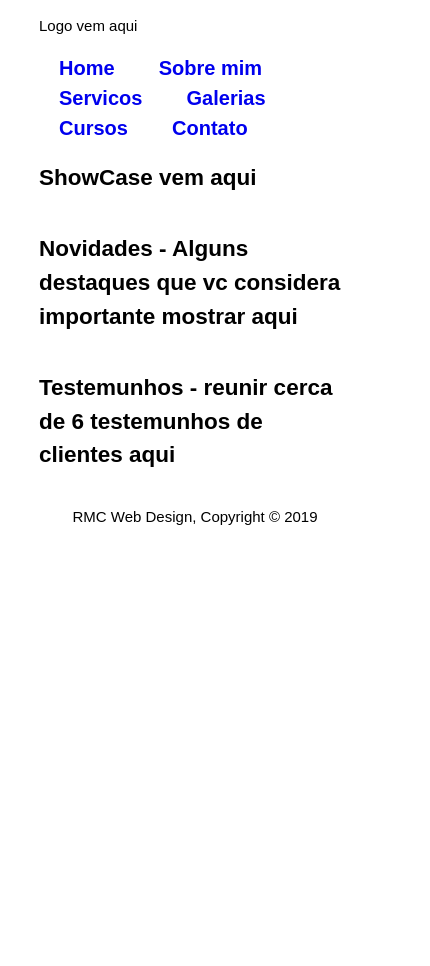
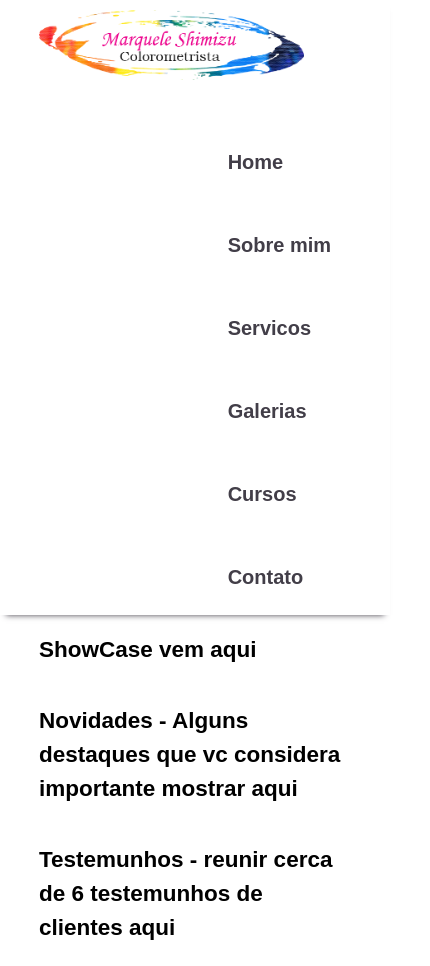
Before and after one commit to ronaldomaiacorrea/MarqueleShimizu---Website, a plain HTML site: page index.html in a window 390 px wide. Shown: the top 966 px of the page, 430 px wide, since content can reach past the window. Before the commit the page ends 844 px from the top, so only its background shows below. Drawn offline with Linux system fonts and the light colour scheme; a web font is replaced by a local one.

Commit message:
28_08 Commit

```diff
--- a/index.html
+++ b/index.html
@@ -17,7 +17,7 @@
     <header>
         <div class="container">
             <div id="logo">
-                <p>Logo vem aqui</p>
+                <img src="./images/logo.png" width="265" />
             </div>
             <div class="main-nav">
                 <nav>
@@ -31,7 +31,6 @@
                 </nav>
             </div>
         </div>
-
     </header>
     <section class="show-case">
         <div class="container">
--- a/styles.css
+++ b/styles.css
@@ -12,11 +12,21 @@ body {
 }
 
 header {
-	min-height: 60px;
+	background-color: #fff;
+	min-height: 100px;
+	box-shadow: 0 6px 6px -6px #423E48;
 }
 
 footer {
+
+	padding: 20px;
+	margin-top: 20px;
+	color: #FFFFFF;
+	background-color: #423E48;
 	text-align: center;
+	font-size: 18px;
+	width: 100%;
+	height: 200px;
 }
 
 .container {
@@ -30,16 +40,20 @@ footer {
 /* Navigation */
 
 .main-nav {
+
 	float: right;
-	position: relative;
+	margin-top: 30px;
+
 }
 
 #logo {
 
 	float:left;
+	margin-top: 10px;
 }
 
 nav a {
+
 	padding-top: 30px;
 	padding-left: 20px;
 	padding-right: 20px;
@@ -47,12 +61,35 @@ nav a {
 	text-align: center;
 	font-size: 20px;
 	font-weight: bold;
+	color: #423E48;
 	display: inline;
 	text-decoration: none;
 	border-bottom: 3px solid transparent;
+	transition: 0.4s;
 }
 
+
+
 nav a:hover {
+
 	border-bottom: 3px solid #c93694;
 	color: #868a75;
 }
+
+
+@media screen and (max-width: 500px) {
+	#logo {
+
+	  float: none;
+	  display: block;
+	  text-align: left;
+
+	}
+
+	nav a {
+	  	float: none;
+	  	display: block;
+		width: 100%;
+		text-align: left;
+	}
+}
```
Also changed, not shown: images/Developping knowledge and awareness about LGBT_285x250.png (added), images/Developping knowledge and awareness about LGBT_700x435.png (added), images/Developping knowledge and awareness about LGBT_825x435.png (added), images/file-3.jpeg (added), images/logo.png (added), 2 other files.
